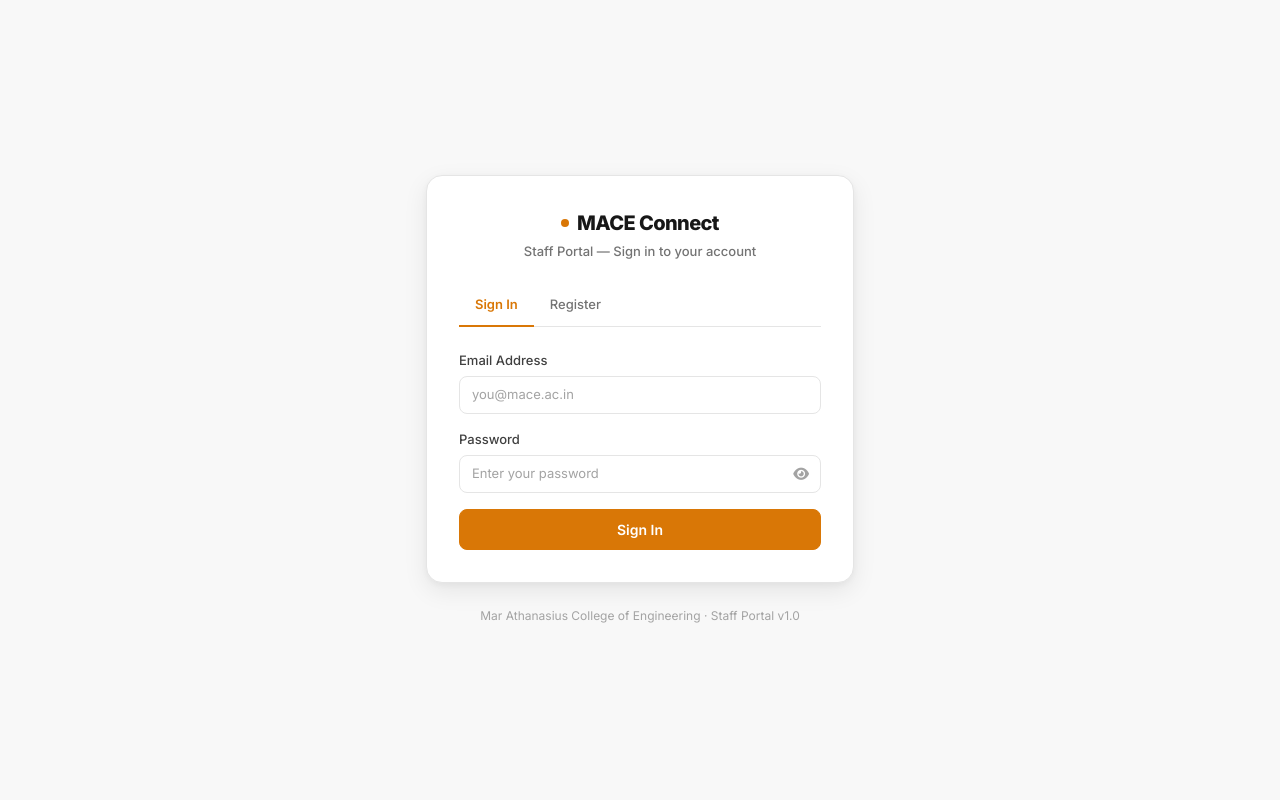
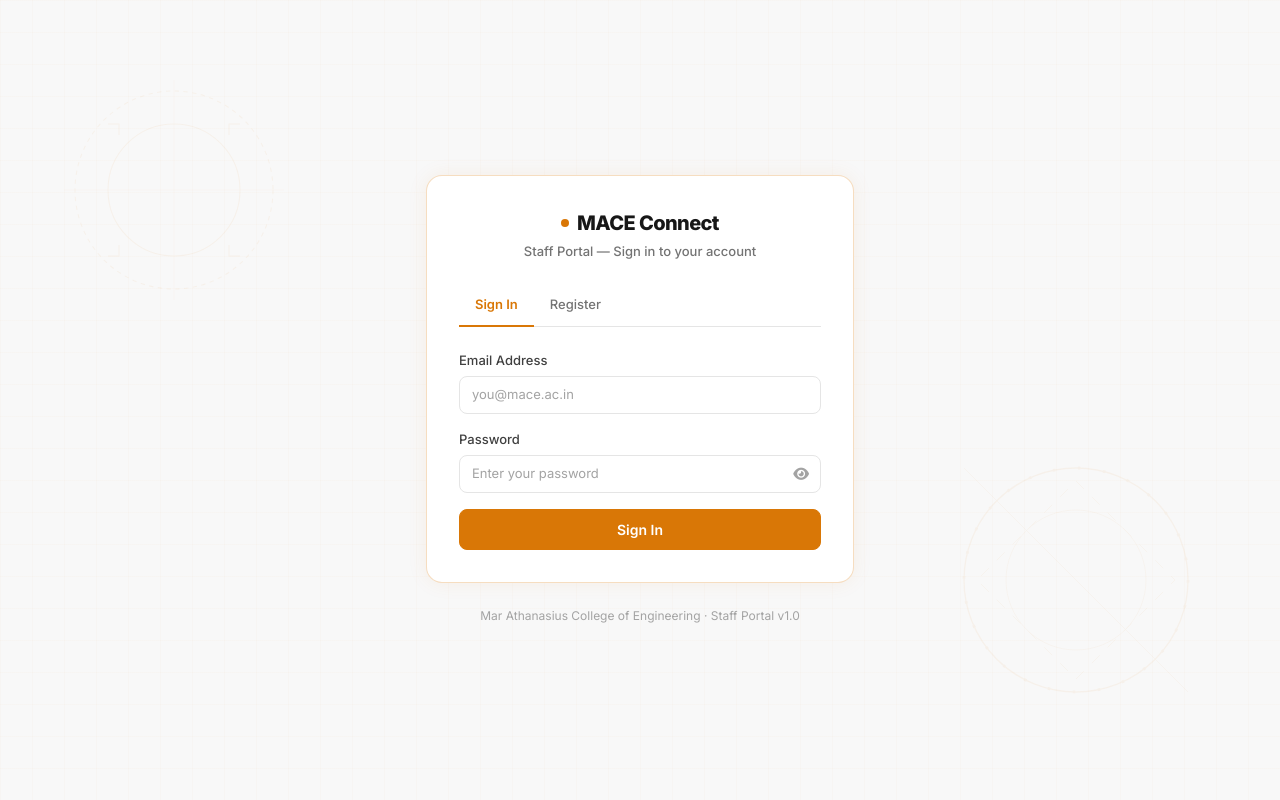
Before and after one commit to Anurag-Mohan/MACE-Connect, a Flask app: page / in a window 1280 px wide. Run offline with Flask 3, Linux system fonts and the light colour scheme; parts of the project's set-up code (start-up, migrations or seed data) failed here and were passed over; some libraries are stand-ins or nearby versions.

Commit message:
some modification in ui

```diff
--- a/static/css/design-system.css
+++ b/static/css/design-system.css
@@ -573,3 +573,56 @@ select.input-pro {
 @media (max-width: 768px) {
   .navbar-pro { margin: 0.5rem; width: calc(100% - 1rem); }
 }
+
+/* ─── FUTURISTIC ACCENTS ─── */
+.tech-grid {
+  background-image:
+    linear-gradient(rgba(217, 119, 6, 0.02) 1px, transparent 1px),
+    linear-gradient(90deg, rgba(217, 119, 6, 0.02) 1px, transparent 1px);
+  background-size: 32px 32px;
+}
+
+.neon-glow {
+  box-shadow: 0 0 20px rgba(217, 119, 6, 0.08) !important;
+  border-color: rgba(217, 119, 6, 0.25) !important;
+}
+
+.hud-bracket {
+  position: relative;
+}
+.hud-bracket::before, .hud-bracket::after {
+  content: '';
+  position: absolute;
+  width: 8px;
+  height: 8px;
+  border-color: var(--primary);
+  border-style: solid;
+  pointer-events: none;
+  transition: all 0.25s ease;
+}
+.hud-bracket::before {
+  top: -1px;
+  left: -1px;
+  border-width: 2px 0 0 2px;
+  border-top-left-radius: 4px;
+}
+.hud-bracket::after {
+  bottom: -1px;
+  right: -1px;
+  border-width: 0 2px 2px 0;
+  border-bottom-right-radius: 4px;
+}
+.hud-bracket:hover::before {
+  transform: translate(-2px, -2px);
+}
+.hud-bracket:hover::after {
+  transform: translate(2px, 2px);
+}
+
+.futur-doodle {
+  position: absolute;
+  pointer-events: none;
+  opacity: 0.05;
+  z-index: 0;
+  color: var(--primary);
+}
--- a/templates/login.html
+++ b/templates/login.html
@@ -147,10 +147,29 @@
     }
   </style>
 </head>
-<body>
+<body class="tech-grid">
+
+  <!-- Futuristic Blueprint Tech Doodles -->
+  <svg class="futur-doodle" style="top: 10%; left: 5%; width: 220px; height: 220px;" viewBox="0 0 100 100">
+    <circle cx="50" cy="50" r="45" fill="none" stroke="currentColor" stroke-width="0.5" stroke-dasharray="2 2" />
+    <circle cx="50" cy="50" r="30" fill="none" stroke="currentColor" stroke-width="0.5" />
+    <line x1="50" y1="0" x2="50" y2="100" stroke="currentColor" stroke-width="0.25" />
+    <line x1="0" y1="50" x2="100" y2="50" stroke="currentColor" stroke-width="0.25" />
+    <path d="M 20 20 L 25 20 L 25 25" fill="none" stroke="currentColor" stroke-width="0.5" />
+    <path d="M 80 20 L 75 20 L 75 25" fill="none" stroke="currentColor" stroke-width="0.5" />
+    <path d="M 20 80 L 25 80 L 25 75" fill="none" stroke="currentColor" stroke-width="0.5" />
+    <path d="M 80 80 L 75 80 L 75 75" fill="none" stroke="currentColor" stroke-width="0.5" />
+  </svg>
+  <svg class="futur-doodle d-none d-lg-block" style="bottom: 10%; right: 5%; width: 280px; height: 280px;" viewBox="0 0 100 100">
+    <circle cx="50" cy="50" r="40" fill="none" stroke="currentColor" stroke-width="0.5" />
+    <circle cx="50" cy="50" r="40" fill="none" stroke="currentColor" stroke-width="1" stroke-dasharray="1 8" />
+    <circle cx="50" cy="50" r="25" fill="none" stroke="currentColor" stroke-width="0.25" />
+    <rect x="25" y="25" width="50" height="50" fill="none" stroke="currentColor" stroke-width="0.25" stroke-dasharray="4 4" transform="rotate(45 50 50)" />
+    <line x1="10" y1="10" x2="90" y2="90" stroke="currentColor" stroke-width="0.25" />
+  </svg>
 
   <div class="auth-wrapper" id="authWrapper">
-    <div class="auth-card">
+    <div class="auth-card hud-bracket neon-glow">
       <!-- Header -->
       <div class="auth-header">
         <div class="auth-brand">
```
Also changed, not shown: templates/admin.html (+25 -13 lines), templates/staff_list.html (+22 -10 lines).
